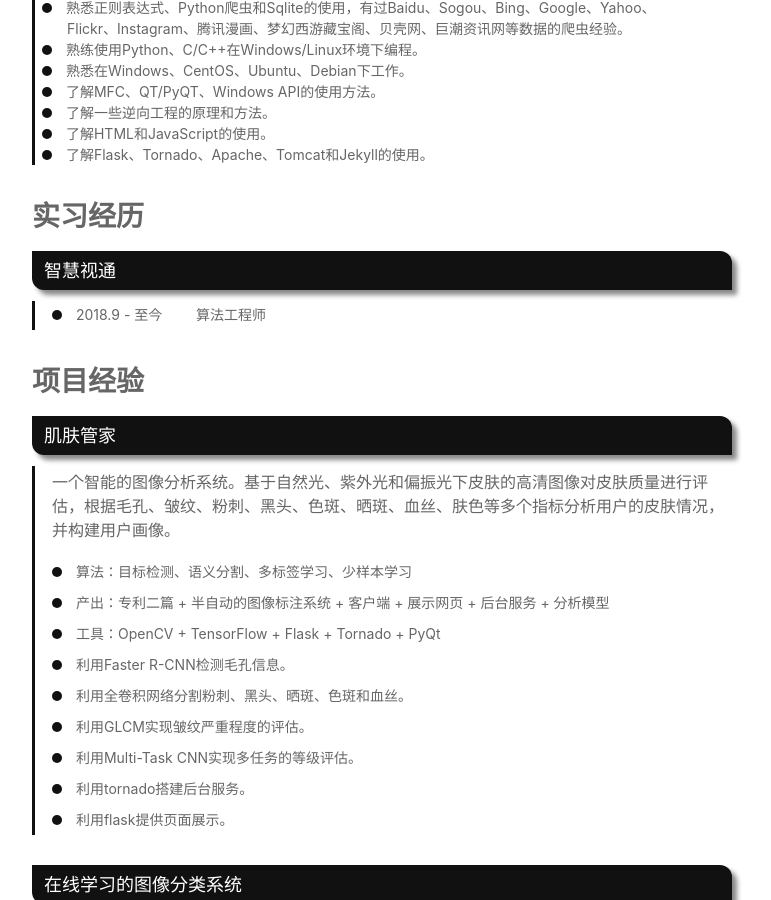
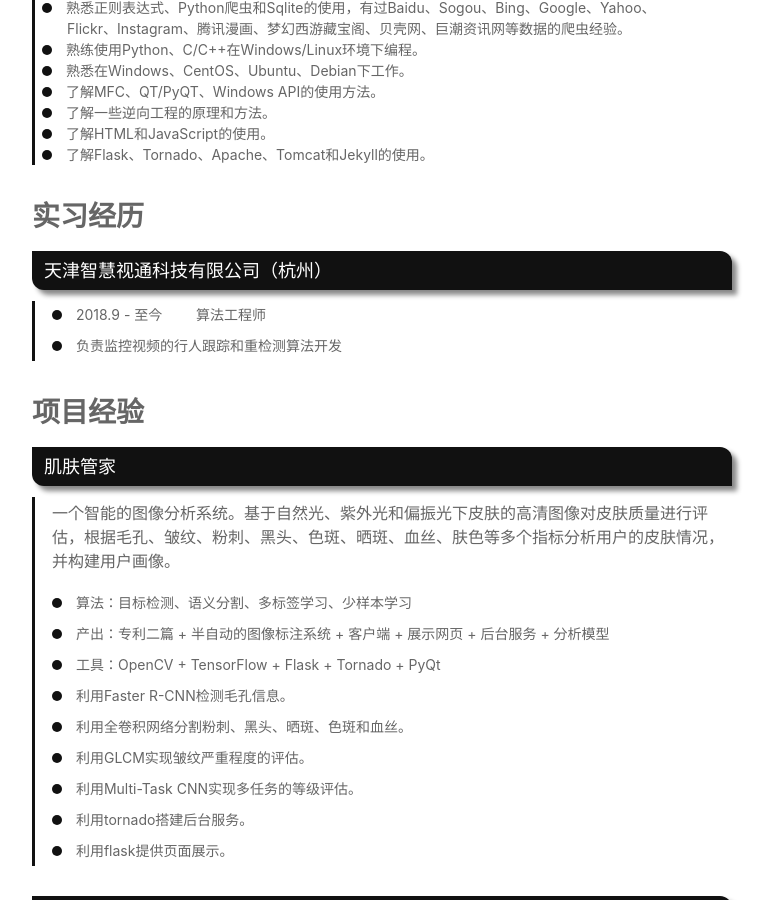
Before and after one commit to Code-0x00/code-0x00.github.io, a Jekyll site: the page resume/index.html, which Jekyll copies as it is, in a window 1280 px wide and 900 px high, scrolled down 975 px. Shown: the whole window, without its empty margins (258-1029 px from the left). Built offline with Jekyll 4.4.1, drawn with Linux system fonts in a browser that asks for light colours.

Commit message:
补充一些内容

```diff
--- a/resume/index.html
+++ b/resume/index.html
@@ -4,7 +4,7 @@
     <meta charset="UTF-8">
     <meta name="viewport" content="width=device-width, initial-scale=1.0">
     <meta http-equiv="X-UA-Compatible" content="ie=edge">
-    <title>XHQ's Resume</title>
+    <title>XHQ's Resume v{{version}}</title>
     <link rel="stylesheet" href="./css/reset.css">
     <link rel="stylesheet" href="./css/style.css">
     <script src="./js/vue.js"></script>
--- a/resume/js/resume.js
+++ b/resume/js/resume.js
@@ -4,6 +4,7 @@ function () {
     {
         el: '#app',
         data: {
+            version:'1.2.1',
             name: '肖浩泉',
             job: '计算机视觉',
             params: [
@@ -75,9 +76,10 @@ function () {
             ],
             works: [
                 {
-                name: "智慧视通",
+                name: "天津智慧视通科技有限公司（杭州）",
                 desc: [
-                    "<span class='work-years-range'>2018.9 -  至今</span>算法工程师"
+                    "<span class='work-years-range'>2018.9 -  至今</span>算法工程师",
+                    "负责监控视频的行人跟踪和重检测算法开发"
                 ]
                 },
             ],
```
